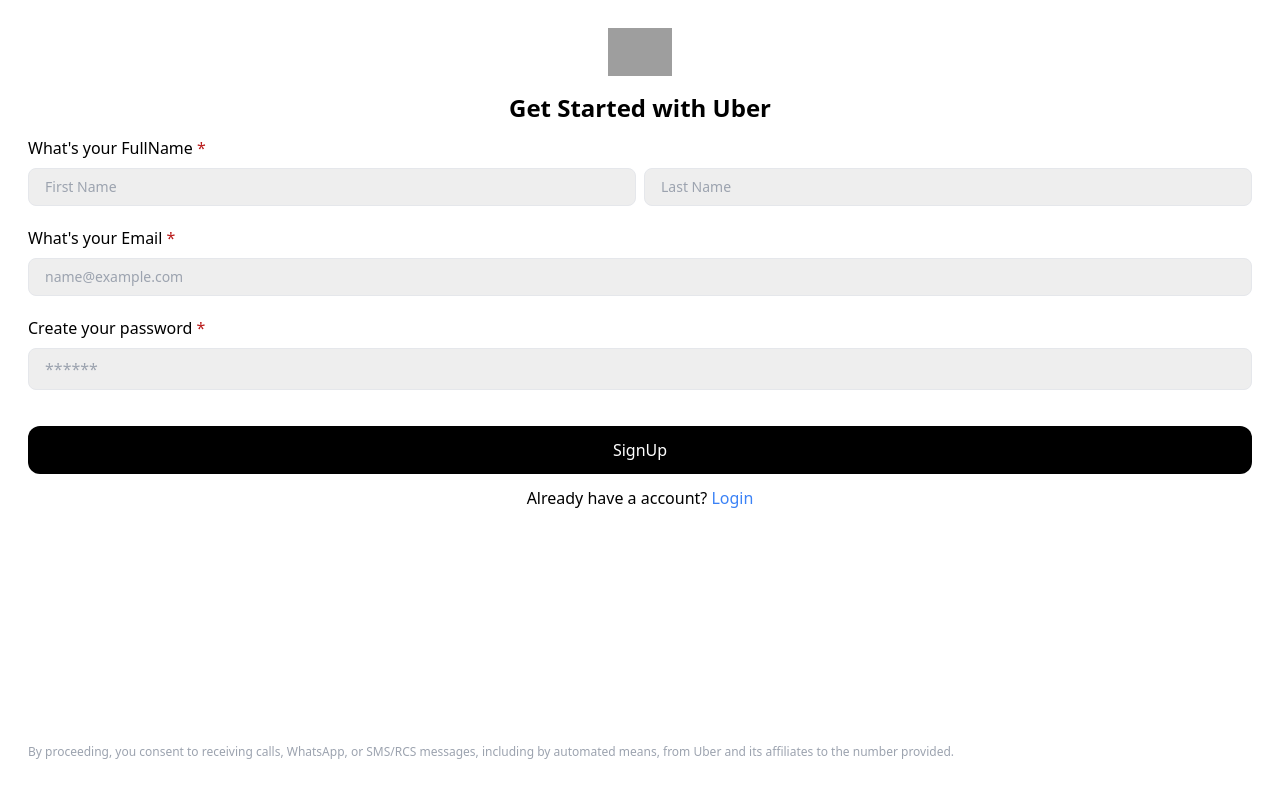
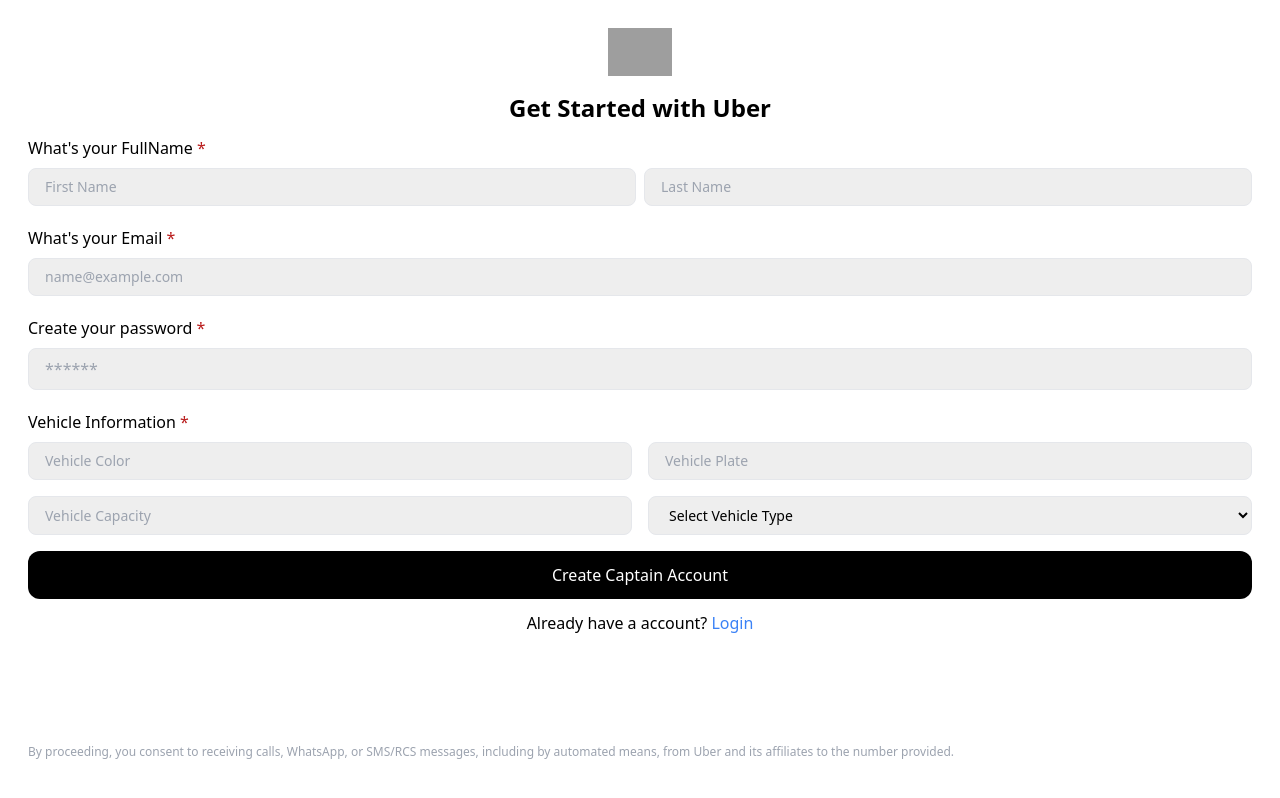
Before and after one commit to Abhijeet-108/Riding_App, a React (Vite) app in the folder Frontend/: page /captainsignup in a window 1280 px wide. Built offline with nearby package versions, Linux system fonts and the light colour scheme; grey boxes are pictures that could not be loaded.

Commit message:
intergrated backend with captain signup and login

```diff
--- a/Frontend/src/App.jsx
+++ b/Frontend/src/App.jsx
@@ -8,6 +8,8 @@
 import Home from './pages/Home'
 import UserProtectWrapper from './pages/UserProtectWrapper'
 import UserLogout from './pages/UserLogout'
+import CaptainHome from './pages/CaptainHome'
+import CaptainProtectWrapper from './pages/CaptainProtectWrapper'
 
 function App() {
   return (
@@ -28,6 +30,13 @@
             <UserLogout />
           </UserProtectWrapper>
         } />
+
+        <Route path='/captainhome' element={
+          <CaptainProtectWrapper>
+            <CaptainHome />
+          </CaptainProtectWrapper>
+
+        } />
       </Routes>
     </div>
   )
--- /dev/null
+++ b/Frontend/src/context/CaptainContext.jsx
@@ -0,0 +1,32 @@
+import React,{Children, createContext, useContext, useState} from 'react';
+
+export const CaptainDataContext = createContext()
+
+
+const CaptainContext = ({children}) => {
+    const [captain, setCaptain] = useState(null);
+    const [isloding, setIsloding] = useState(false);
+    const [error, setError] = useState(null);
+
+    const updateCaptain = (captainData) =>{
+        setCaptain(captainData);
+    };
+
+    const value = {
+        captain,
+        setCaptain,
+        isloding,
+        setIsloding,
+        error,
+        setError,
+        updateCaptain
+    };
+
+    return (
+        <CaptainDataContext.Provider value={value}>
+            {children}
+        </CaptainDataContext.Provider>
+    );
+};
+
+export default CaptainContext
--- a/Frontend/src/main.jsx
+++ b/Frontend/src/main.jsx
@@ -4,13 +4,16 @@
 import App from './App.jsx'
 import { BrowserRouter } from 'react-router-dom'
 import UserContext from './context/userContext.jsx'
+import CaptainContext from './context/CaptainContext.jsx'
 
 createRoot(document.getElementById('root')).render(
   <StrictMode>
-    <UserContext>
-      <BrowserRouter>
-        <App />
-      </BrowserRouter>
-    </UserContext>
+    <CaptainContext>
+      <UserContext>
+        <BrowserRouter>
+          <App />
+        </BrowserRouter>
+      </UserContext>
+    </CaptainContext>
   </StrictMode>,
 )
--- /dev/null
+++ b/Frontend/src/pages/CaptainHome.jsx
@@ -0,0 +1,11 @@
+import React from 'react'
+
+function CaptainHome() {
+    return (
+        <div>
+           Captain Home
+        </div>
+    )
+}
+
+export default CaptainHome
--- a/Frontend/src/pages/CaptainLogin.jsx
+++ b/Frontend/src/pages/CaptainLogin.jsx
@@ -1,18 +1,34 @@
-import React, { useState } from 'react'
+import React, { useState , useContext} from 'react'
 import { Link } from 'react-router-dom'
+import { useNavigate } from 'react-router-dom'
+import axios from 'axios'
+import { CaptainDataContext } from '../context/CaptainContext'
 
 function CaptainLogin() {
     const [email, setEmail] = useState('')
     const [password, setPassword] = useState('')
-    const [captainData, setCaptainData] = useState({})
+
+    const {captain , setCaptain} = React.useContext(CaptainDataContext)
+
+    const navigate = useNavigate()
 
 
-    const submitHandler = (e) => {
+    const submitHandler = async (e) => {
         e.preventDefault();
-        setCaptainData({
+        const CaptainData = {
             email: email,
             password: password
-        })
+        }
+
+        const response = await axios.post(`${import.meta.env.VITE_BASE_URL}/captains/login`, CaptainData)
+
+        if(response.status === 200){
+            const data = response.data
+            setCaptain(data.captain)
+            localStorage.setItem('token', data.token)
+            navigate('/captainhome')
+        }
+
         setEmail('')
         setPassword('')
     }
--- /dev/null
+++ b/Frontend/src/pages/CaptainProtectWrapper.jsx
@@ -0,0 +1,50 @@
+import React,{ useContext, useEffect, useState } from 'react'
+import { CaptainDataContext } from '../context/CaptainContext'
+import { useNavigate } from 'react-router-dom'
+import axios from 'axios'
+
+const CaptainProtectWrapper = ({
+    children
+}) => {
+    const token = localStorage.getItem('token')
+    const navigate = useNavigate()
+    const {captain, setCaptain} = useContext(CaptainDataContext)
+    const [isLoading, setIsLoading] = useState(true)
+
+    useEffect(() => {
+
+        if(!token){
+            navigate('/captainlogin')
+        }
+    }, [token])
+
+    axios.get(`${import.meta.env.VITE_BASE_URL}/captains/profile`,{
+        headers:{
+            Authorization: `Bearer ${token}`
+        }
+    }).then(response => {
+        if(response.status === 200){
+            setCaptain(response.data.captain)
+            setIsLoading(false)
+        }
+    })
+    .catch(err => {
+        console.log(err)
+        localStorage.removeItem('token')
+        navigate('/captainlogin')
+    })
+
+    if(isLoading){
+        return(
+            <div>Loading.....</div>
+        )
+    }
+
+    return (
+        <>
+        {children}
+        </>
+    )
+}
+
+export default CaptainProtectWrapper
--- a/Frontend/src/pages/CaptainSignup.jsx
+++ b/Frontend/src/pages/CaptainSignup.jsx
@@ -1,28 +1,60 @@
 import React, { useState } from 'react'
 import { Link } from 'react-router-dom'
+import { CaptainDataContext } from '../context/CaptainContext'
+import { useNavigate } from 'react-router-dom'
+import axios from 'axios'
 
 function CaptainSignup() {
+
+    const navigate = useNavigate()
+
     const [email, setEmail] = useState('')
     const [password, setPassword] = useState('')
     const [firstName, setFirstName] = useState('')
     const [lastName, setLastName] = useState('')
-    const [userData, setUserData] = useState({})
 
-    const submitHandler = (e) =>{
+    const [vehicleColor, setVehicleColor] = useState('')
+    const [vehiclePlate, setVehiclePlate] = useState('')
+    const [vehicleCapacity, setVehicleCapacity] = useState('')
+    const [vehicleType, setVehicleType] = useState('')
+
+
+    const { captain , setCaptain } = React.useContext(CaptainDataContext)
+
+    const submitHandler = async (e) => {
         e.preventDefault()
-        setUserData({
+        const captainData = {
             fullname:{
-                firstName:firstName,
-                lastName:lastName
+                firstname:firstName,
+                lastname:lastName
             },
             email: email,
-            password: password
-        })
-        console.log(userData);
+            password: password,
+            vehicle:{
+                color: vehicleColor,
+                plate: vehiclePlate,
+                capacity: vehicleCapacity,
+                vehicleType: vehicleType
+            }
+        }
+
+        const response = await axios.post(`${import.meta.env.VITE_BASE_URL}/captains/register`, captainData)
+
+        if (response.status === 201) {
+        const data = response.data
+        setCaptain(data.captain)
+        localStorage.setItem('token', data.token)
+        navigate('/captainhome')
+        }
+
         setEmail('')
         setFirstName('')
         setLastName('')
         setPassword('')
+        setVehicleColor('')
+        setVehiclePlate('')
+        setVehicleCapacity('')
+        setVehicleType('')
     }
 
     return (
@@ -79,7 +111,60 @@
                             setPassword(e.target.value)
                         }}
                     />
-                    <button className='flex items-center justify-center mb-3 h-12 rounded-xl w-full bg-black text-white text-center mt-4'>SignUp</button>
+                    <h3 className='text-base font-medium mb-2'>Vehicle Information <span className='text-red-700'>*</span></h3>
+                    <div className='flex gap-4 mb-4'>
+                        <input
+                        required
+                        className='bg-[#eeeeee]  rounded-lg px-4 py-2  border w-1/2 text-base placeholder: text-sm'
+                        type="text"
+                        placeholder='Vehicle Color'
+                        value={vehicleColor}
+                        onChange={(e) => {
+                            setVehicleColor(e.target.value)
+                        }}
+                        />
+                        <input
+                        required
+                        className='bg-[#eeeeee]  rounded-lg px-4 py-2  border w-1/2 text-base placeholder: text-sm'
+                        type="text"
+                        placeholder='Vehicle Plate'
+                        value={vehiclePlate}
+                        onChange={(e) => {
+                            setVehiclePlate(e.target.value)
+                        }}
+                        />
+
+                    </div>
+                    <div className='flex gap-4 mb-4'>
+                        <input
+                            required
+                            className='bg-[#eeeeee]  rounded-lg px-4 py-2  border w-1/2 text-base placeholder: text-sm'
+                            type="text"
+                            placeholder='Vehicle Capacity'
+                            value={vehicleCapacity}
+                            onChange={(e) => {
+                                setVehicleCapacity(e.target.value)
+                            }}
+                        />
+                        <select
+                            required
+                            className='bg-[#eeeeee]  rounded-lg px-4 py-2  border w-1/2 text-base placeholder: text-sm'
+                            type="text"
+                            placeholder='Vehicle type'
+                            value={vehicleType}
+                            onChange={(e) => {
+                                setVehicleType(e.target.value)
+                            }}
+                        >
+                            <option value="" disabled>Select Vehicle Type</option>
+                            <option value="car">Car</option>
+                            <option value="auto">Auto</option>
+                            <option value="motocycle">Moto</option>
+                        </select>
+
+                    </div>
+
+                    <button className='flex items-center justify-center mb-3 h-12 rounded-xl w-full bg-black text-white text-center mt-4'>Create Captain Account</button>
 
                     <p className='text-center'>Already have a account? <Link to='/captainlogin' className='text-blue-500'>Login</Link></p>
 
--- a/Frontend/src/pages/UserProtectWrapper.jsx
+++ b/Frontend/src/pages/UserProtectWrapper.jsx
@@ -1,6 +1,8 @@
-import React,{ useContext, useEffect } from 'react'
+import React,{ useContext, useEffect, useState } from 'react'
 import { UserDataContext } from '../context/userContext'
 import { useNavigate } from 'react-router-dom'
+import axios from 'axios'
+
 
 const UserProtectWrapper = ({
     children
@@ -8,12 +10,35 @@
 
     const token = localStorage.getItem('token')
     const navigate = useNavigate()
+    const [ user, setUser ] = useContext(UserDataContext)
+    const [isLoading, setIsLoading] = useState(true)
 
     useEffect(() => {
         if(!token){
             navigate('/userlogin')
         }
+        axios.get(`${import.meta.env.VITE_BASE_URL}/users/profile`,{
+            headers:{
+                Authorization: `Bearer ${token}`
+            }
+        }).then(response => {
+            if(response.status === 200){
+                setUser(response.data)
+                setIsLoading(false)
+            }
+        })
+        .catch(err => {
+            console.log(err)
+            localStorage.removeItem('token')
+            navigate('/userlogin')
+        })
     }, [token])
+
+    if(isLoading){
+        return(
+            <div>Loading.....</div>
+        )
+    }
 
     return (
         <>
```
Also changed, not shown: 1 other file (tests, documents, lock files or other folders).
